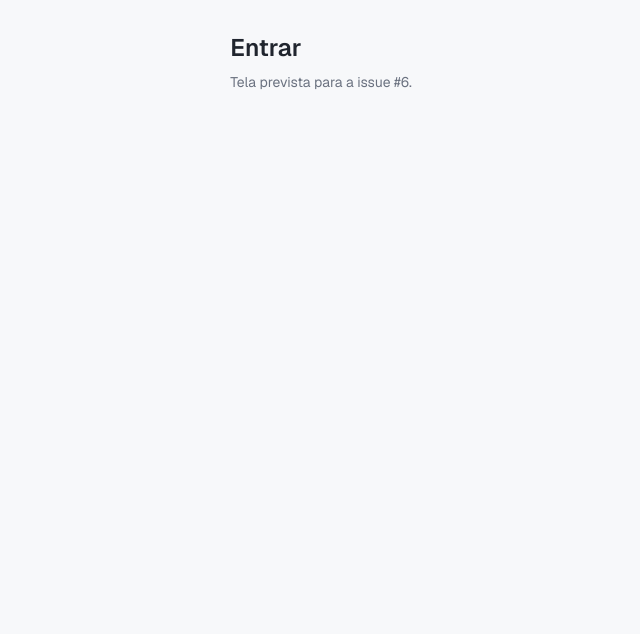
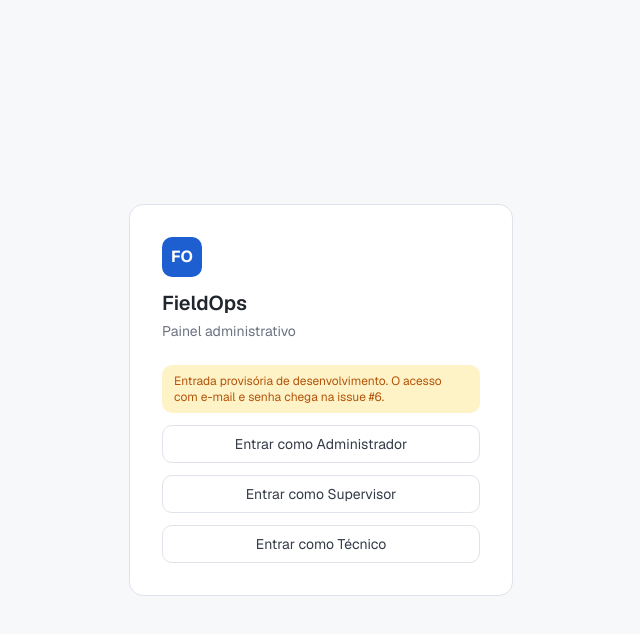
Before and after one commit to FieldOps-Project/frontend, a Next.js app: page /login in a window 1280 px wide. Shown: the top 634 px of the page, without its empty margins (319-959 px from the left). Built offline with nearby package versions, Linux system fonts and the light colour scheme.

Commit message:
feat(auth): offer the development entry points on the login route

```diff
--- a/src/app/(public)/login/page.tsx
+++ b/src/app/(public)/login/page.tsx
@@ -1,5 +1,43 @@
-import { RouteScaffold } from '@/components/ui/route-scaffold'
+import { signInForDevelopment } from '@/features/auth/development-sign-in'
+import { ASSIGNABLE_USER_ROLES, USER_ROLE_LABELS } from '@/lib/domain/user'
 
+/**
+ * Tela de acesso.
+ *
+ * O formulario real de e-mail e senha e a issue #6, que depende do JWT da
+ * `backend#6`. Ate la esta pagina oferece apenas a entrada de desenvolvimento,
+ * para que o shell possa ser aberto e revisado.
+ */
 export default function LoginPage() {
-  return <RouteScaffold title="Entrar" issue="#6" />
+  return (
+    <main className="flex min-h-screen items-center justify-center p-6">
+      <div className="flex w-full max-w-sm flex-col gap-6 rounded-card border border-neutral-200 bg-neutral-0 p-8">
+        <div className="flex flex-col gap-1">
+          <span className="grid size-10 place-items-center rounded-field bg-brand-600 font-bold text-neutral-0">
+            FO
+          </span>
+          <h1 className="mt-2 text-xl font-semibold">FieldOps</h1>
+          <p className="text-sm text-neutral-500">Painel administrativo</p>
+        </div>
+
+        <div className="flex flex-col gap-3">
+          <p className="rounded-field bg-warning-soft px-3 py-2 text-xs text-warning">
+            Entrada provisória de desenvolvimento. O acesso com e-mail e senha chega na issue #6.
+          </p>
+
+          {ASSIGNABLE_USER_ROLES.map((role) => (
+            <form key={role} action={signInForDevelopment}>
+              <input type="hidden" name="role" value={role} />
+              <button
+                type="submit"
+                className="w-full rounded-field border border-neutral-200 px-3 py-2 text-sm text-neutral-700 hover:bg-neutral-100"
+              >
+                Entrar como {USER_ROLE_LABELS[role]}
+              </button>
+            </form>
+          ))}
+        </div>
+      </div>
+    </main>
+  )
 }
```
